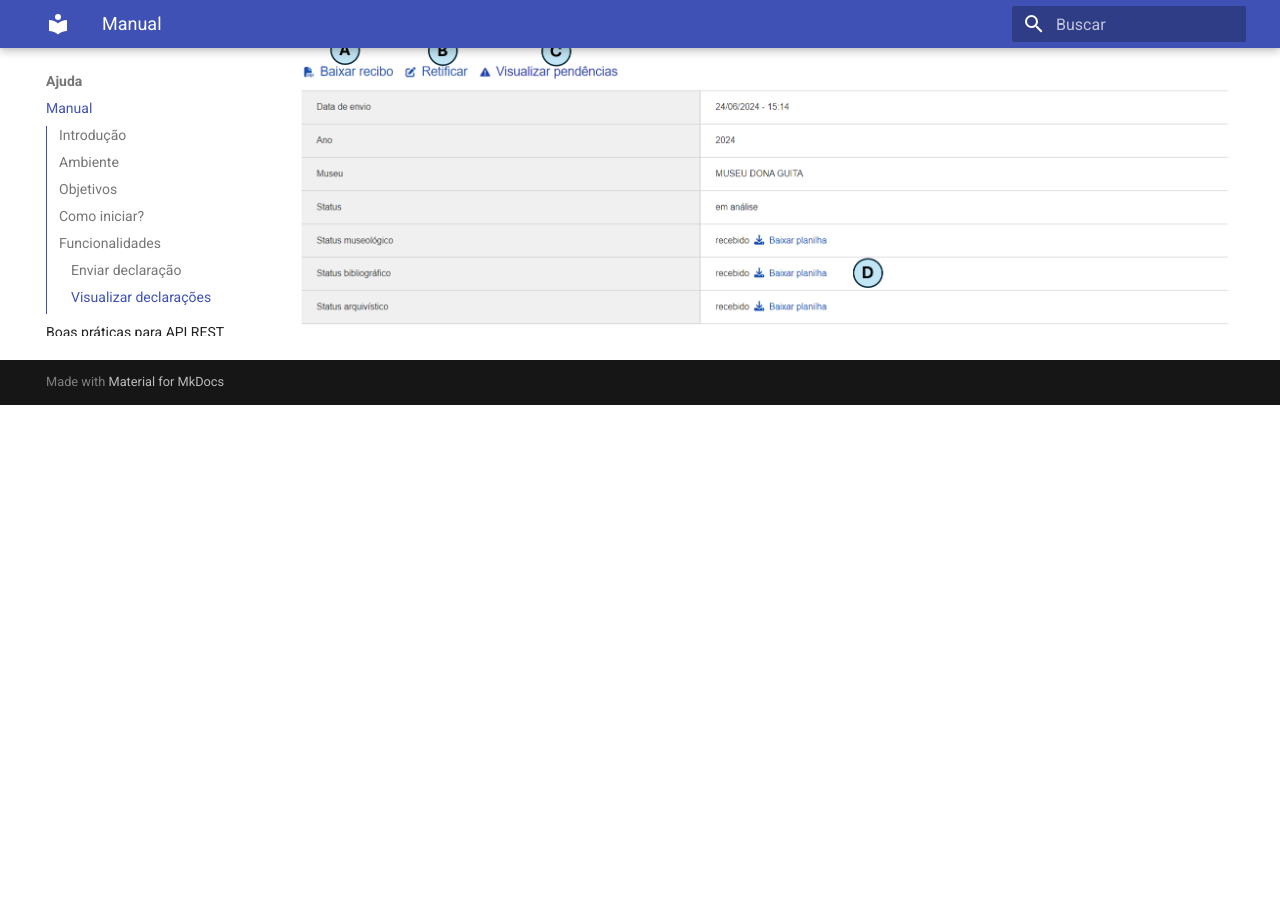
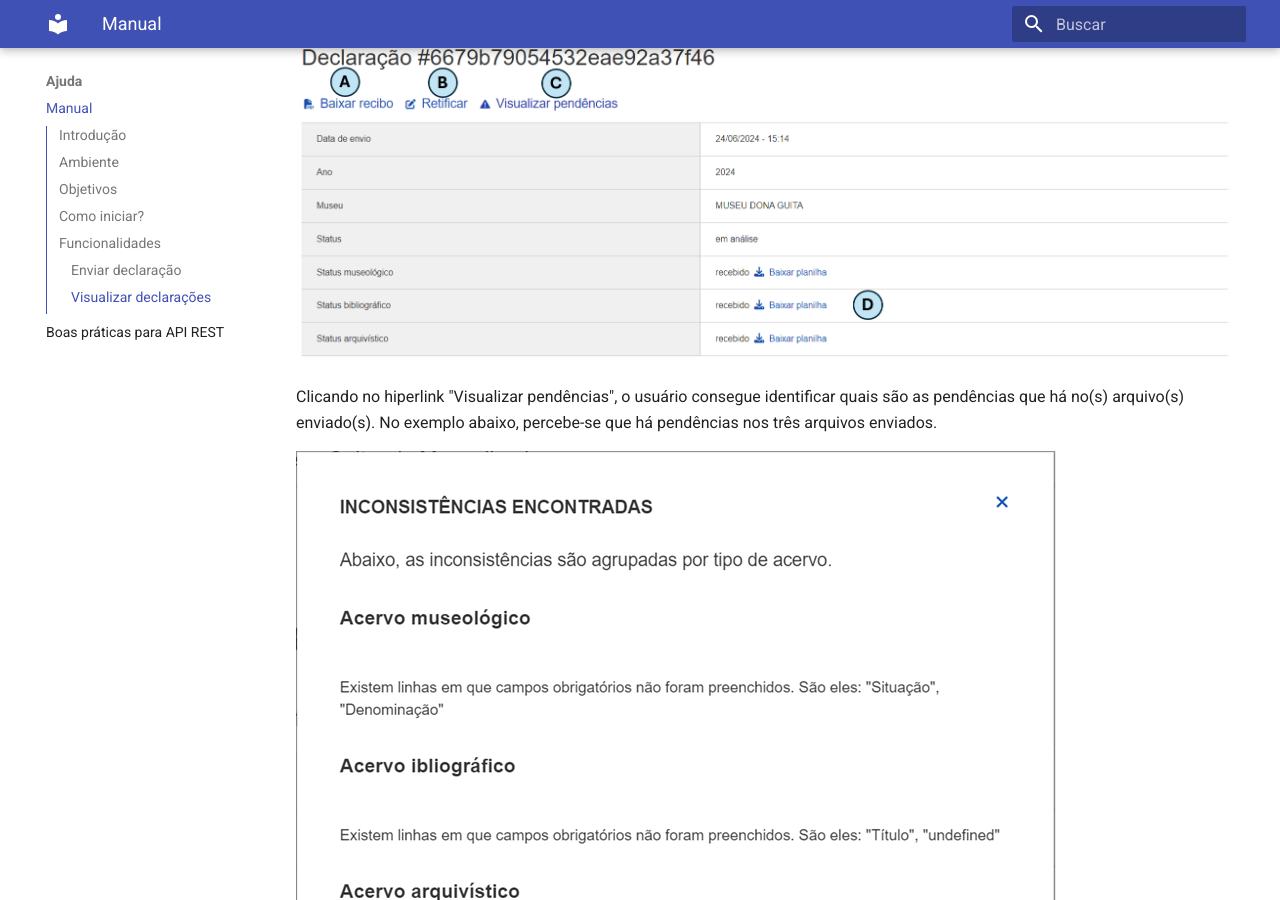
Before and after one commit to Nocs-lab/inbcm-docs, an MkDocs documentation site: the page built from docs/manual.md, in a window 1280 px wide and 900 px high, scrolled down 4420 px. Built offline with MkDocs 1.6.1 and Material for MkDocs 9.7.7, drawn with Linux system fonts in a browser that asks for light colours; before the commit the page ends 4825 px from its top, so only the background shows below that.

Commit message:
Ajuste textual

```diff
--- a/docs/manual.md
+++ b/docs/manual.md
@@ -70,7 +70,13 @@ Para cada declaração enviada, são exibidas informações como
 4. situação em que se encontra a declaração.
 
 Clicando no ícone que é representado pela letra "A", como visto na figura abaixo, é possível visualizar o detalhamento da declaração:
+
 ![Lista de declarações enviadas](img/img4.png "Lista de declarações enviadas.")
 
 Na tela de detalhamento da declaração, como se vê na imagem abaixo, é possível baixar o recibo da declaração enviada (representado pela letra "A"), enviar uma declaração retificadora (letra "B" da figura) e visualizar as pendências (representado pela letra "C"). Nessa tela, também é possível baixar o(s) arquivo(s) enviado(s), como se vê na letra "D" da figura:
+
 ![Detalhamento da declaração](img/img5.png "Detalhamento da declaração.")
+
+Clicando no hiperlink "Visualizar pendências", o usuário consegue identificar quais são as pendências que há no(s) arquivo(s) enviado(s). No exemplo abaixo, percebe-se que há pendências nos três arquivos enviados.
+
+![Pendências da declaração](img/img6.png "Pendências da declaração.")
```
Also changed, not shown: docs/img/img6.png (added), 1 other file.
